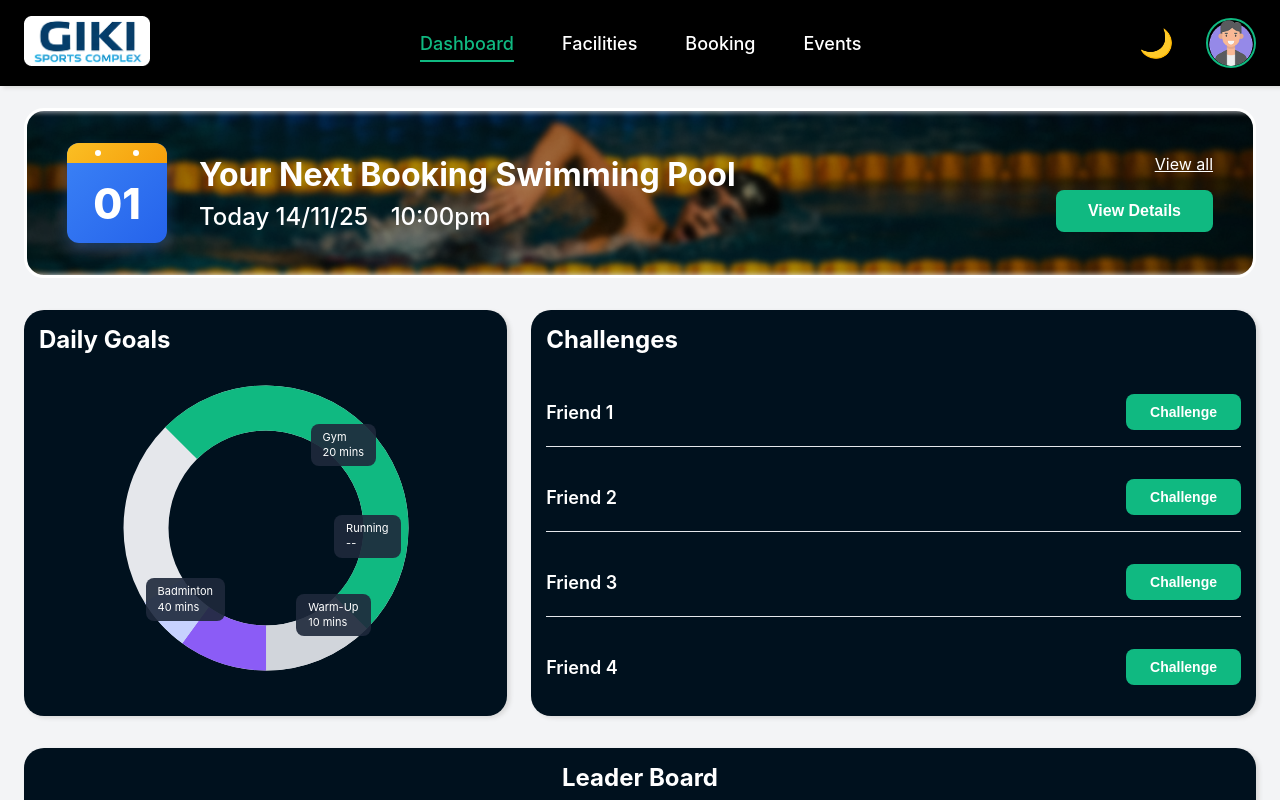
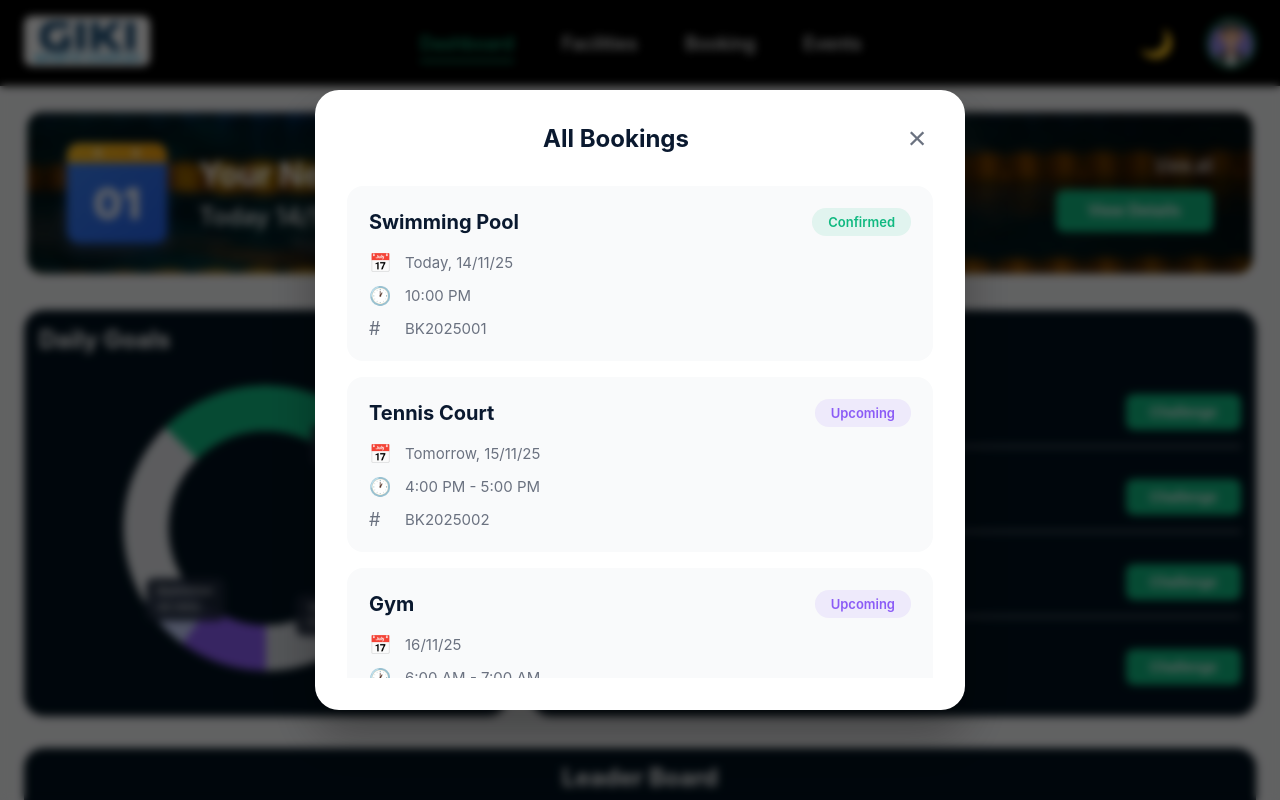
Before and after one commit to ZainJ5/HCI-SportComplex_Management_System, a plain HTML site: page dashboard.html in a window 1280 px wide. Both pictures are taken after a click on the link "View all". Shown: the top 800 px of the page. Drawn offline with Linux system fonts and the light colour scheme.

Commit message:
Added booking and details popup

```diff
--- a/dashboard.html
+++ b/dashboard.html
@@ -294,6 +294,37 @@
                 closeChallenge();
             }
         });
+
+        // Booking Details Modal
+        document.querySelector('.view-details-btn').addEventListener('click', function() {
+            document.getElementById('bookingDetailsModal').classList.add('active');
+        });
+
+        function closeBookingDetails() {
+            document.getElementById('bookingDetailsModal').classList.remove('active');
+        }
+
+        document.getElementById('bookingDetailsModal').addEventListener('click', function(e) {
+            if (e.target === this) {
+                closeBookingDetails();
+            }
+        });
+
+        // All Bookings Modal
+        document.querySelector('.view-all').addEventListener('click', function(e) {
+            e.preventDefault();
+            document.getElementById('allBookingsModal').classList.add('active');
+        });
+
+        function closeAllBookings() {
+            document.getElementById('allBookingsModal').classList.remove('active');
+        }
+
+        document.getElementById('allBookingsModal').addEventListener('click', function(e) {
+            if (e.target === this) {
+                closeAllBookings();
+            }
+        });
     </script>
 </body>
 </html>
--- a/styles.css
+++ b/styles.css
@@ -1149,6 +1149,132 @@ body {
     box-shadow: 0 8px 16px rgba(16, 185, 129, 0.3);
 }
 
+/* Booking Details Modal Styles */
+.booking-details-content {
+    padding: 8px 0;
+}
+
+.detail-row {
+    display: flex;
+    justify-content: space-between;
+    align-items: center;
+    padding: 16px 0;
+    border-bottom: 1px solid #e5e7eb;
+}
+
+.detail-row:last-child {
+    border-bottom: none;
+}
+
+.detail-label {
+    font-weight: 600;
+    color: #6b7280;
+    font-size: 16px;
+}
+
+.detail-value {
+    font-weight: 600;
+    color: #0a192f;
+    font-size: 16px;
+}
+
+.status-confirmed {
+    color: var(--accent-green);
+    background: rgba(16, 185, 129, 0.1);
+    padding: 6px 16px;
+    border-radius: 20px;
+    font-size: 14px;
+}
+
+/* All Bookings Modal Styles */
+.all-bookings-content {
+    display: flex;
+    flex-direction: column;
+    gap: 16px;
+    max-height: 500px;
+    overflow-y: auto;
+    padding: 8px 0;
+}
+
+.booking-card-modal {
+    background: #f9fafb;
+    border-radius: 16px;
+    padding: 20px;
+    transition: all 0.3s ease;
+    border: 2px solid transparent;
+}
+
+.booking-card-modal:hover {
+    border-color: var(--accent-green);
+    transform: translateY(-2px);
+    box-shadow: 0 4px 12px rgba(16, 185, 129, 0.1);
+}
+
+.booking-card-header {
+    display: flex;
+    justify-content: space-between;
+    align-items: center;
+    margin-bottom: 16px;
+}
+
+.booking-card-header h4 {
+    font-size: 20px;
+    font-weight: 700;
+    color: #0a192f;
+    margin: 0;
+}
+
+.status-badge {
+    padding: 6px 16px;
+    border-radius: 20px;
+    font-size: 13px;
+    font-weight: 600;
+}
+
+.status-upcoming {
+    color: #8b5cf6;
+    background: rgba(139, 92, 246, 0.1);
+}
+
+.booking-card-details {
+    display: flex;
+    flex-direction: column;
+    gap: 12px;
+}
+
+.booking-detail-item {
+    display: flex;
+    align-items: center;
+    gap: 12px;
+    color: #6b7280;
+    font-size: 15px;
+}
+
+.detail-icon {
+    font-size: 18px;
+    width: 24px;
+    display: inline-block;
+}
+
+/* Scrollbar styling for all bookings */
+.all-bookings-content::-webkit-scrollbar {
+    width: 8px;
+}
+
+.all-bookings-content::-webkit-scrollbar-track {
+    background: #f1f1f1;
+    border-radius: 10px;
+}
+
+.all-bookings-content::-webkit-scrollbar-thumb {
+    background: #d1d5db;
+    border-radius: 10px;
+}
+
+.all-bookings-content::-webkit-scrollbar-thumb:hover {
+    background: #9ca3af;
+}
+
 /* Responsive Design for Booking Page */
 @media (max-width: 1024px) {
     .time-slots-grid {
```
